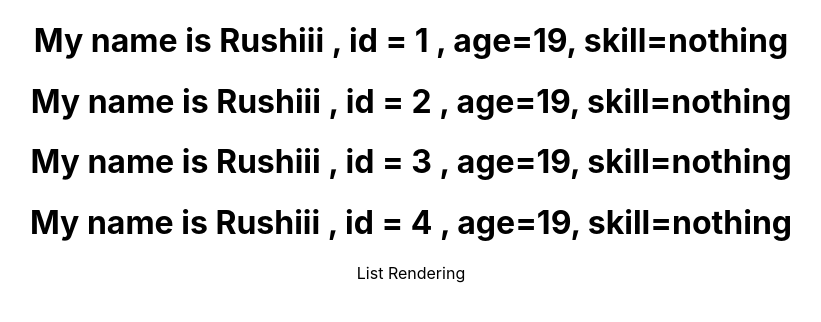
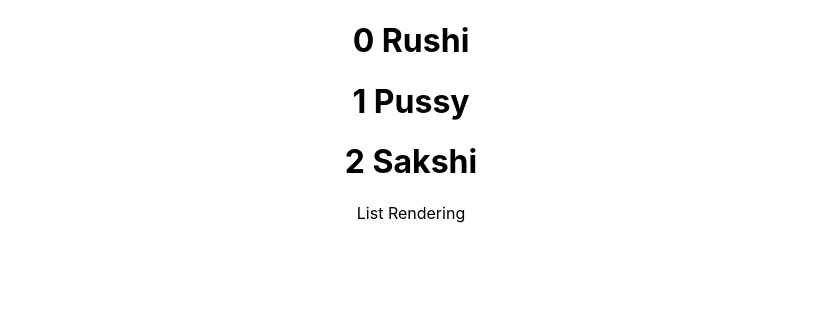
Before and after one commit to RushikeshGaikwad78/ReactJs, a React (Create React App) app in the folder 2tut/: page / in a window 1280 px wide. Shown: the top 322 px of the page, without its empty margins (229-1050 px from the left). Built offline with nearby package versions, Linux system fonts and the light colour scheme.

Commit message:
Index as Key, When to use it as Key

```diff
--- a/2tut/src/components/NameList.js
+++ b/2tut/src/components/NameList.js
@@ -2,6 +2,16 @@ import React from "react";
 import Person from "./Person";
 function NameList() {
   const array = ["Rushi", "Pussy", "Sakshi"];
+  const renderedarr = array.map((name, index) => (
+    <h1 key={index}>
+      {index} {name}
+    </h1>
+  )); //using index value as a key for list rendering
+//when to use index as a key --->>>
+//the items in list do not have a unique id,if it has then go with that as key
+//list should be static
+//list should not reordered and filtered
+
 
   const person = [
     { id: 1, name: "Rushiii", age: 19, skill: "nothing" },
@@ -10,8 +20,6 @@ function NameList() {
     { id: 4, name: "Rushiii", age: 19, skill: "nothing" },
   ];
 
-  const renderedarr = array.map((name) => <h1>{name}</h1>);
-
   // const personlist = person.map((person) => <h1>My name is {person.name} , id = {person.id} , age={person.age}, skill={person.skill}</h1>)
 
   //we need to pass key prop which is unique within list for each item,  this key prop is not accesible in child component
@@ -19,19 +27,20 @@ function NameList() {
   //a key is a special string attribute we need to include when creating list of elements
   //keys gives the elements a stable identity
   //efficient update of UI
-  const personlist = person.map((person) => <Person key={person.id} person={person}/>) //good practice
+
+  const personlist = person.map((person) => (
+    <Person key={person.id} person={person} />
+  )); //good practice
+
   return (
     <div>
-
       {/* {array.map((name) => (
         <h2>{name}</h2>
       ))} */}
 
+      {renderedarr}
 
-      {/* {renderedarr} */}
-
-
-      {personlist}
+      {/* {personlist} */}
     </div>
   );
 }
```
